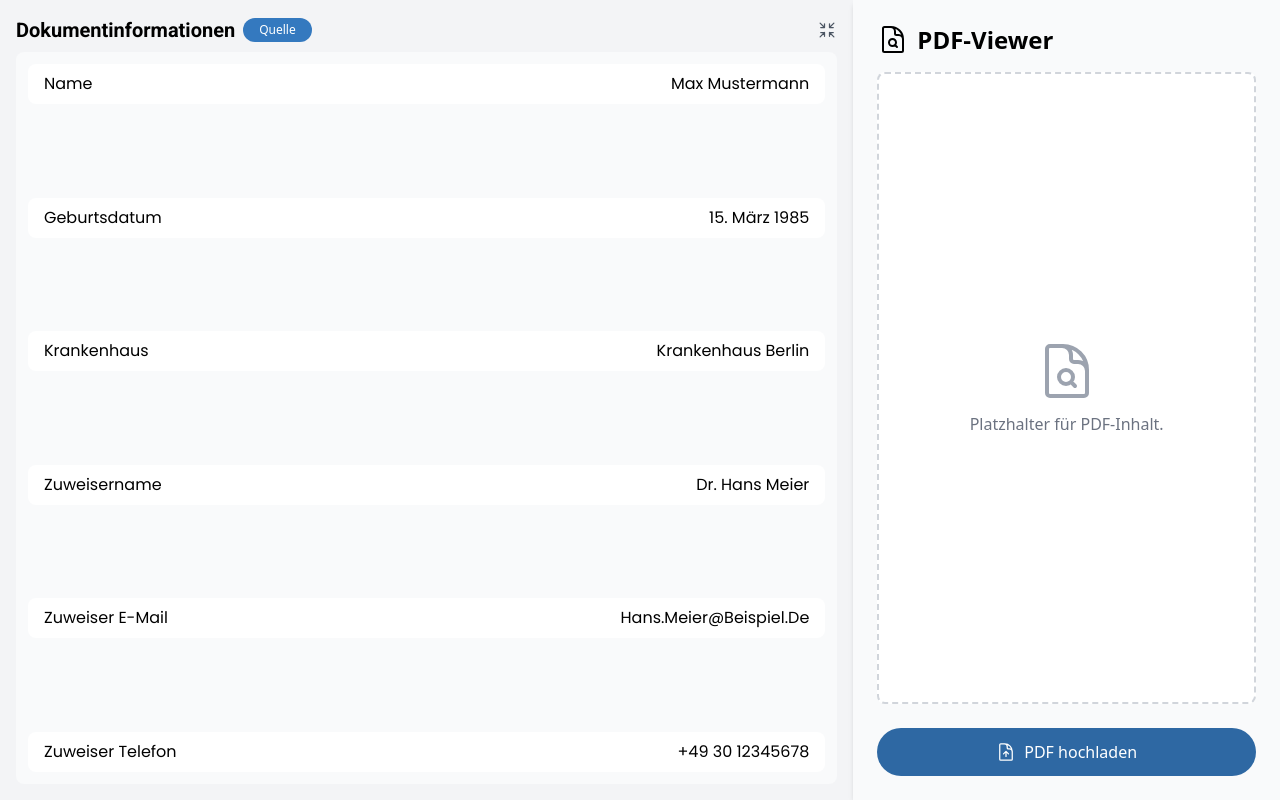
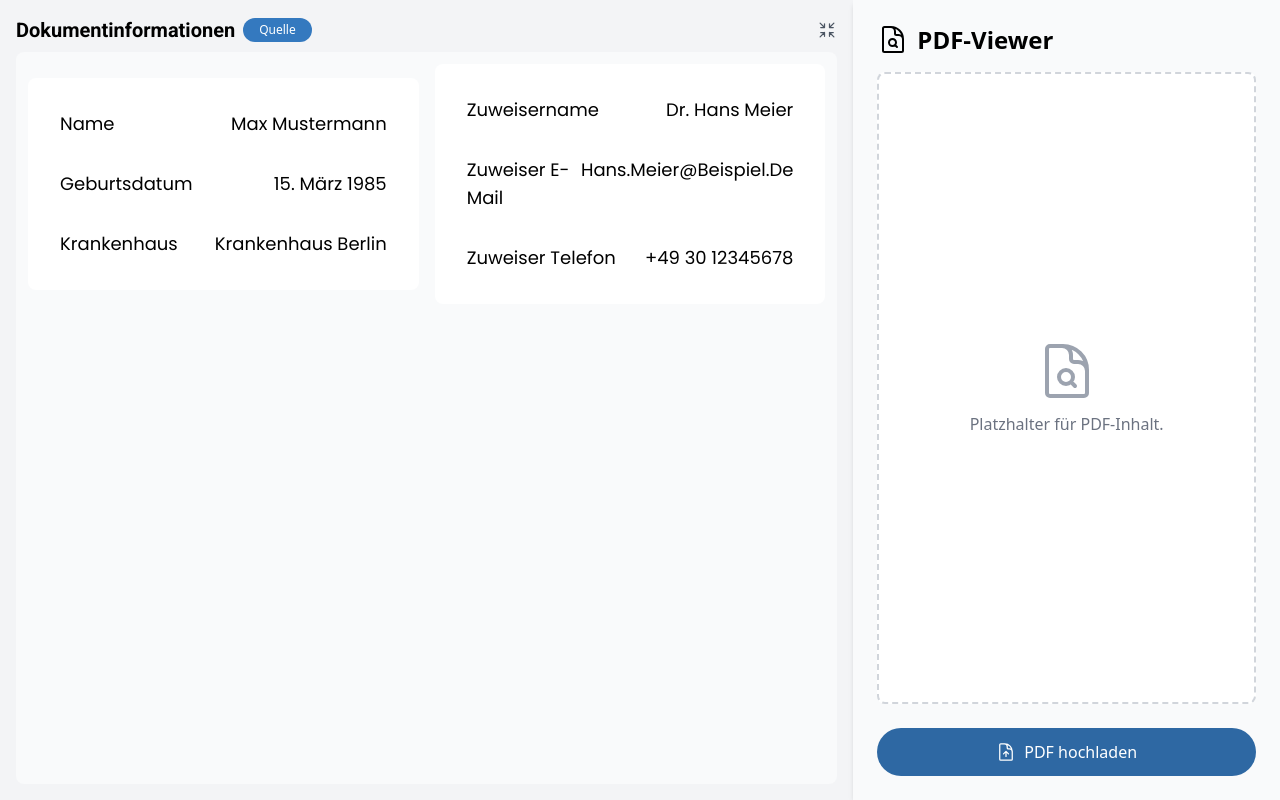
Before and after one commit to MdRahi99/Medical-Dashboard, a React (Create React App) app: page / in a window 1280 px wide. Both pictures are taken after a click on the button 400 px from the left and 30 px from the top of the page. Built offline with nearby package versions, Linux system fonts and the light colour scheme.

Commit message:
document expand section redesign done

```diff
--- a/src/components/DocumentInfoSection.js
+++ b/src/components/DocumentInfoSection.js
@@ -18,6 +18,8 @@ const DocumentInfoSection = ({ isExpanded, onExpand }) => {
       <TopTitle title="Dokumentinformationen" status="Quelle" onExpand={onExpand} isExpanded={isExpanded} />
       {/* Inhalt */}
       <div className={"font-poppins bg-gray-50 flex flex-col justify-between gap-2 rounded-lg flex-grow mx-4 mb-4 p-3 capitalize"}>
+        {
+          !isExpanded ?
             <div className='flex flex-col justify-between gap-2 rounded-lg h-full'>
               {data.map((item, index) => (
                 <div key={index} className="flex justify-between bg-white px-4 py-2 rounded-lg">
@@ -26,6 +28,26 @@ const DocumentInfoSection = ({ isExpanded, onExpand }) => {
                 </div>
               ))}
             </div>
+            :
+            <div className='flex flex-col md:flex-row items-center justify-between gap-4'>
+              <div className='bg-white p-4 md:p-8 rounded-lg w-full flex flex-col gap-8'>
+                {data.slice(0, 3).map((item, index) => (
+                  <div key={index} className="flex md:text-lg justify-between">
+                    <span className="font-medium">{item.label}</span>
+                    <span>{item.value}</span>
+                  </div>
+                ))}
+              </div>
+              <div className='bg-white p-4 md:p-8 rounded-lg w-full flex flex-col gap-8'>
+                {data.slice(3, 6).map((item, index) => (
+                  <div key={index} className="flex md:text-lg justify-between">
+                    <span className="font-medium">{item.label}</span>
+                    <span>{item.value}</span>
+                  </div>
+                ))}
+              </div>
+            </div>
+        }
       </div>
     </div>
   );
```
Lines whose indentation alone changed are shown as unchanged.
